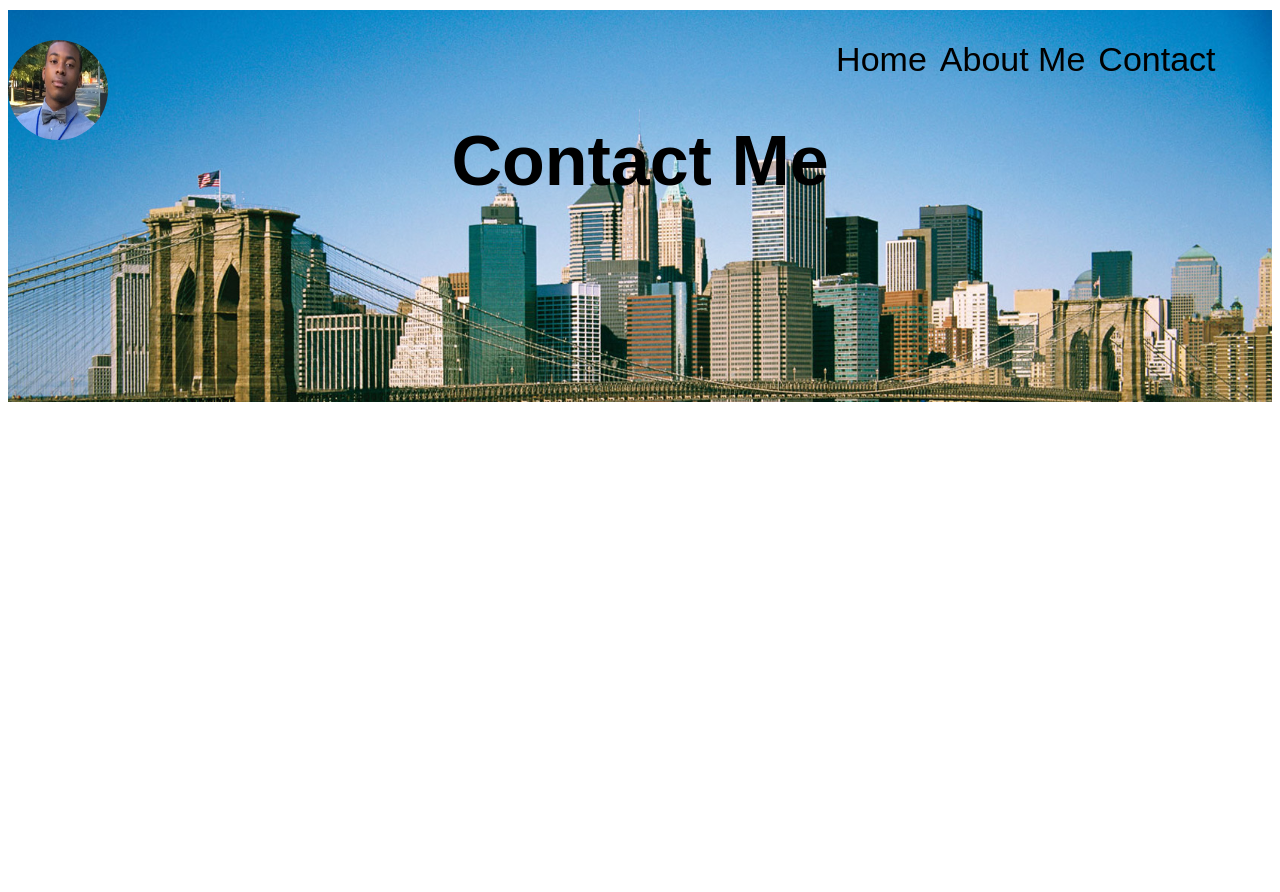
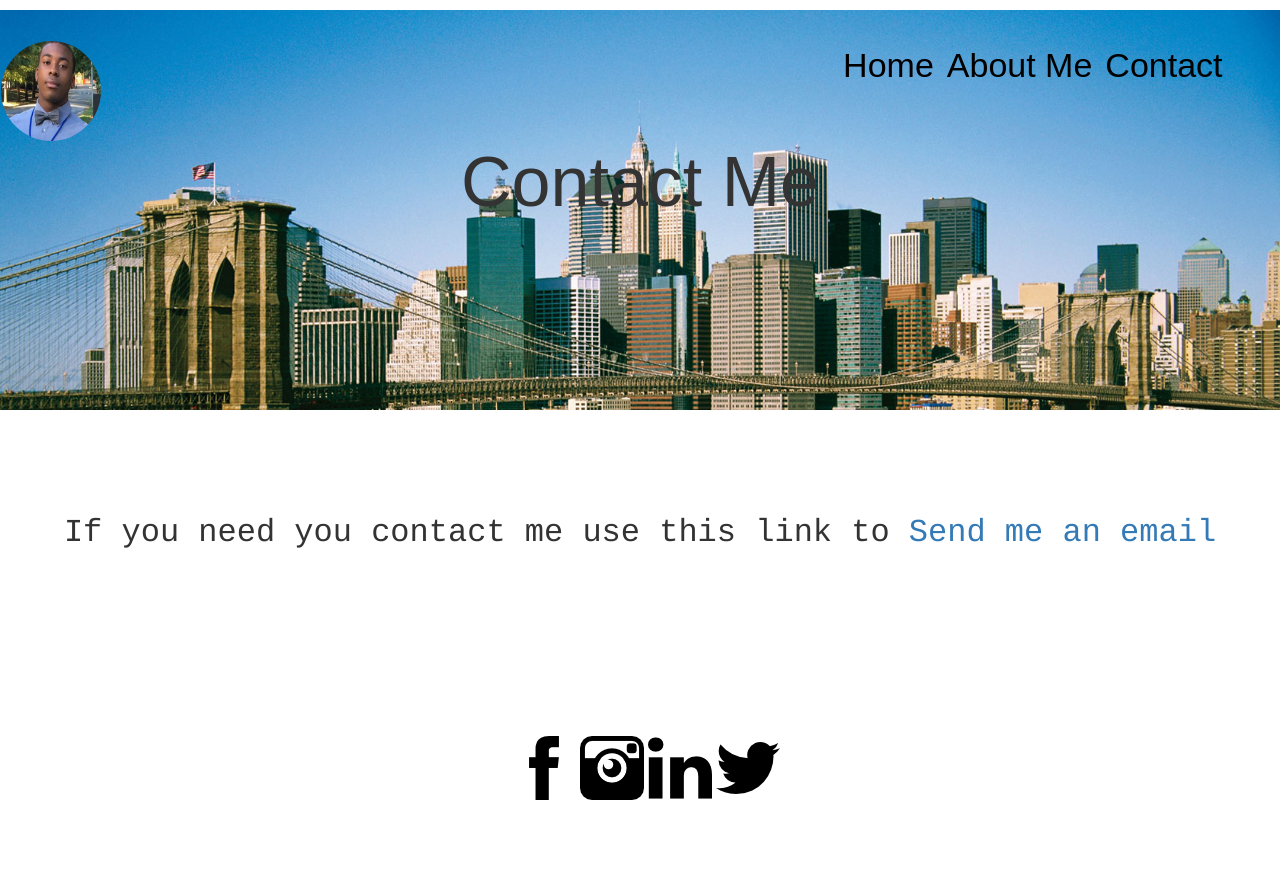
Before and after one commit to israelali1424/Personal-Website, a Python web app: template templates/Contact.html in a window 1280 px wide. After the commit the page ends 800 px from the top, so only its background shows below. Run offline with Jinja, Linux system fonts and the light colour scheme; the template is opened without the code that fills it, so the values that code supplies are empty; some libraries are stand-ins or nearby versions.

Commit message:
mvp is done

```diff
--- a/main.py
+++ b/main.py
@@ -43,6 +43,10 @@
     def get(self):
         template = jinja_environment.get_template('templates/Contact.html')
         self.response.write(template.render())
+
+
+
+
 class Projects(webapp2.RequestHandler):
     def get(self):
         template = jinja_environment.get_template('templates/Projects.html')
--- a/static_folder/css/Contact.css
+++ b/static_folder/css/Contact.css
@@ -53,3 +53,60 @@
   font-size: 70px;
   font-family: FV Almelo, sans-serif;
 }
+
+
+/* This all the style for the contact form */
+
+.red{
+    color:red;
+    }
+.form-area
+{
+    background-color: #FAFAFA;
+	padding: 10px 40px 60px;
+	margin: 10px 0px 60px;
+	border: 1px solid GREY;
+	}
+
+  .container{
+    margin-top: 200px;
+    float: left;
+position: absolute;
+left: 35%;
+  }
+
+  .form-area{
+    display: block;
+    justify-content: center;
+    align-items: center;
+
+  }
+
+  /* For the email link */
+  .text{
+    margin-top:200px;
+    text-align: center;
+    align-items: center;
+    font-size: 32px;
+    font-family: Courier, sans-serif;
+  }
+/* This code for mvp of my personal website social media links */
+.FlexBox{
+  /*margin-top:100px;*/
+
+  /* flex make the box fit in the same line */
+ display: flex;
+ /* This makes all of the objects move to the center */
+  justify-content: center;
+  /* Moves the itmes /box to the center of the page */
+  align-items: center;
+  /*width: 600px;*/
+}
+.Social_Media{
+
+  display: inline;
+  position: fixed;
+   bottom: 0;
+ margin: auto;
+   height: -20px;
+   margin-left: 12px;
--- /dev/null
+++ b/static_folder/js/Contact.js
@@ -0,0 +1,18 @@
+$(document).ready(function(){
+    $('#characterLeft').text('140 characters left');
+    $('#message').keydown(function () {
+        var max = 140;
+        var len = $(this).val().length;
+        if (len >= max) {
+            $('#characterLeft').text('You have reached the limit');
+            $('#characterLeft').addClass('red');
+            $('#btnSubmit').addClass('disabled');
+        }
+        else {
+            var ch = max - len;
+            $('#characterLeft').text(ch + ' characters left');
+            $('#btnSubmit').removeClass('disabled');
+            $('#characterLeft').removeClass('red');
+        }
+    });
+});
--- a/templates/AboutMe.html
+++ b/templates/AboutMe.html
@@ -30,7 +30,7 @@
 
 <section class="text-content">
   <div class= "main-content">
-    <h1  id="Hello"class="Big-text"> Hello! </h3>
+    <h1  id="Hello"class="Big-text"> Hello </h3>
     </div>
 </section>
 <section class="text-content">
--- a/templates/Contact.html
+++ b/templates/Contact.html
@@ -4,7 +4,9 @@
 </head>
   <!-- Css lins -->
   <link rel="stylesheet" href="/resources/css/Contact.css">
+  <link rel="stylesheet" href="https://maxcdn.bootstrapcdn.com/bootstrap/3.3.7/css/bootstrap.min.css">
   <body>
+
     <section  id="top-background" class"content">
       <div class="navbar">
         <img id="smallphoto" src="/resources/photos/Headshot.jpg">
@@ -20,4 +22,68 @@
     <!-- This all code for the next section about me and life -->
     </section>
 
+    <p class="text">
+  If you need you contact me use this link to
+    <a href="mailto:israelali1424@gmail.com" target="_top">Send me an email</a>
+    </p>
+
+
+    <section class="FlexBox">
+      <div class="Social_Media">
+        <!-- This is the footers -->
+          <!-- Link to my FaceBook with the logo -->
+            <a  href="https://www.facebook.com/israel.ali.796"><img id="facebook" src="/resources/Logos/facebook.png"></a>
+              <a  href="https://www.instagram.com/its_real396/?hl=en"><img id="instagram" src="/resources/Logos/insta.png"></a>
+              <a  href="https://www.linkedin.com/in/israel-a-960a2b11a/"><img id="linkedin" src="/resources/Logos/linkedin.png"></a>
+              <a  href="https://twitter.com/aji_bounce79"><img id="twitter" src="/resources/Logos/twitter.png"></a>
+              <!-- <a  href="https://mail.google.com/mail/u/0/#inbox"><img id="email" src="/resources/Logos/email.png"></a> -->
+
+
+</section>
+  </div>
+
+
+<!-- <section>
+    <div class="container">
+    <div class="col-md-5">
+        <div class="form-area">
+            <form role="form">
+            <br style="clear:both">
+                        <h3 style="margin-bottom: 25px; text-align: center;">Contact Form</h3>
+        				<div class="form-group">
+    						<input type="text" class="form-control" id="name" name="name" placeholder="Name" required>
+    					</div>
+    					<div class="form-group">
+
+    						<input type="text" class="form-control" id="email" name="email" placeholder="Email" required>
+    					</div>
+    					<div class="form-group">
+
+    						<input type="text" class="form-control" id="mobile" name="mobile" placeholder="Mobile Number" required>
+    					</div>
+    					<div class="form-group">
+
+    						<input type="text" class="form-control" id="subject" name="subject" placeholder="Subject" required>
+    					</div>
+                        <div class="form-group">
+                        <textarea class="form-control" type="textarea" id="message" placeholder="Message" maxlength="140" rows="7"></textarea>
+                            <span class="help-block"><p id="characterLeft" class="help-block ">You have reached the limit</p></span>
+                        </div>
+
+            <button type="button" id="submit" name="submit" class="btn btn-primary pull-right">Submit Form</button>
+            </form>
+        </div>
+    </div>
+    </div>
+  </section> -->
+
+<!-- The Js link -->
+<!-- jQuery library -->
+<script src="https://ajax.googleapis.com/ajax/libs/jquery/3.2.1/jquery.min.js"></script>
+
+<!-- Latest compiled JavaScript -->
+<script src="https://maxcdn.bootstrapcdn.com/bootstrap/3.3.7/js/bootstrap.min.js"></script>
+<script src="https://ajax.googleapis.com/ajax/libs/jquery/1.11.3/jquery.min.js"></script>
+<script src ="/resources/js/Contact.js"></script>
+
 </body>
```
Also changed, not shown: 2 other files.
